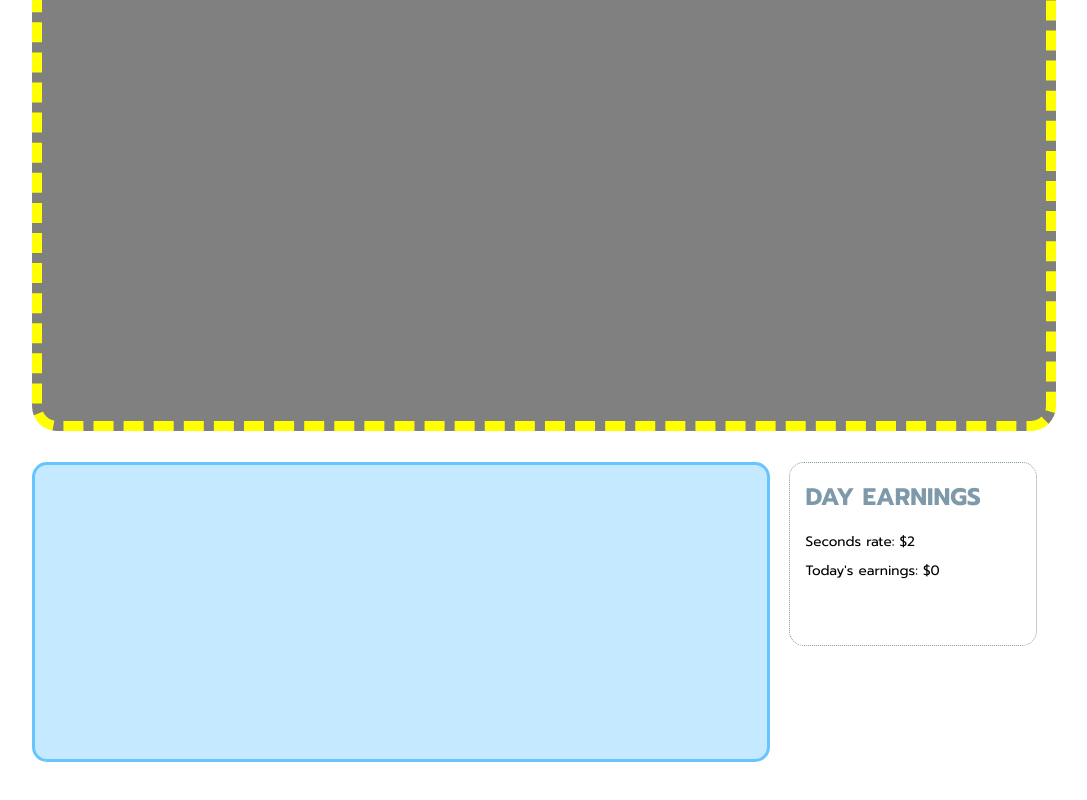
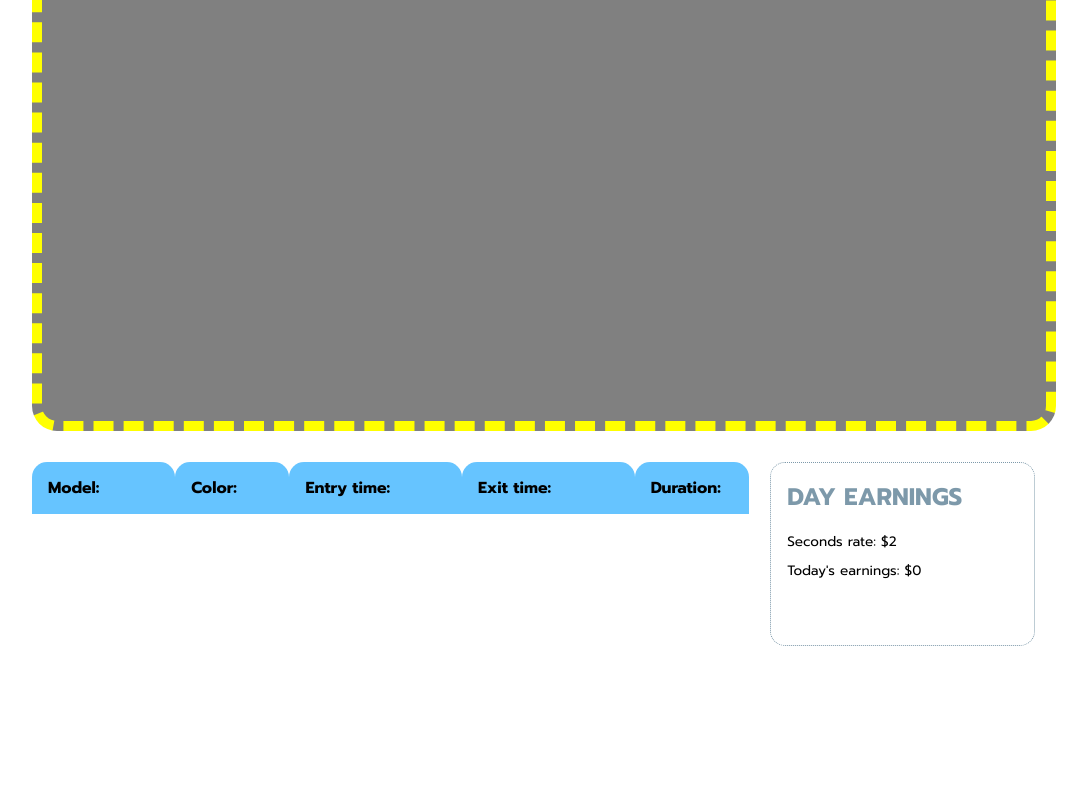
Before and after one commit to tohikim/parking-lot-tracker, a React (Create React App) app: page / in a window 1280 px wide. Shown: the part 574-1374 px from the top of the page, without its empty margins (96-1183 px from the left). After the commit the page ends 1348 px from the top, so only its background shows below. Built offline with nearby package versions, Linux system fonts and the light colour scheme.

Commit message:
Cleaned up the entries css

```diff
--- a/src/components/Car.js
+++ b/src/components/Car.js
@@ -1,5 +1,6 @@
 import './Car.css';
 import { differenceInSeconds } from "date-fns";
+import { format } from "date-fns";
 
 function Car(props) {
     const handleClick = () => {
@@ -41,7 +42,7 @@ function Car(props) {
             </div>
             <div className="car-content">
                 <p>Entry time:{' '}</p>
-                <p>{props.entryTime.toISOString()}</p>
+                <p>{format(props.entryTime, 'yyyy-MM-dd HH:mm:ss')}</p>
             </div>
             <button className="button-two" onClick={handleClick}>EXIT</button>
         </div>
--- a/src/components/Earnings.css
+++ b/src/components/Earnings.css
@@ -3,7 +3,7 @@
     border: 1px dotted #7D99AA;
     border-radius: 15px;
     width: 75%;
-    height:50%;
+    min-height:150px;
     padding: 1rem;
     color: #7D99AA;
 }
--- a/src/components/Entry.css
+++ b/src/components/Entry.css
@@ -1,11 +1,45 @@
 .entry-container {
-    color:black;
-    display: flex;
-    gap: 2px;
+    color: black;
+    height:fit-content;
+}
+
+table {
+    border-radius: 15px;
+    border-collapse: collapse;
+    table-layout: fixed;
+    width:100%;
+}
+
+th:nth-child(1) { width: 20%; } /* Model */
+th:nth-child(2) { width: 15%; } /* Color */
+th:nth-child(3) { width: 25%; } /* Entry */
+th:nth-child(4) { width: 25%; } /* Exit */
+th:nth-child(5) { width: 15%; } /* Duration */
+
+th,
+td {
+    padding-left: 1rem;
+    padding-right:1rem;
+    max-height: 50px;
+}
+
+th {
+    font-weight: 700;
+    background-color: #66C4FF;
+    border-top-left-radius: 15px;
+    border-top-right-radius: 15px;
+    height:50px;
+}
+
+td {
+    background-color: #c5e9ff;
+    margin-top: 0;
+    margin-bottom:0;
+    padding: 0.4rem;
 }
 
 p {
-    margin:0;
-    padding-bottom:0.5rem;
-    font-size:0.85rem;
+    margin: 0;
+    padding-bottom: 0.5rem;
+    font-size: 0.85rem;
 }
--- a/src/components/Entry.js
+++ b/src/components/Entry.js
@@ -1,19 +1,15 @@
+import { format } from 'date-fns';
 import './Entry.css';
 
 function Entry(props) {
     return (
-        <div className="entry-container">
-            <p>Model:{' '}</p>
-            <p>{props.model}</p>
-            <p>Color:{' '}</p>
-            <p>{props.color}</p>
-            <p>Entry time:{' '}</p>
-            <p>{props.entryTime.toISOString()}</p>
-            <p>Exit time:{' '}</p>
-            <p>{props.exitTime.toISOString()}</p>
-            <p>Duration:{' '}</p>
-            <p>{props.duration}</p>
-        </div>
+        <tr className="entered-rows">
+            <td>{props.model}</td>
+            <td>{props.color}</td>
+            <td>{format(props.entryTime, 'yyyy-MM-dd HH:mm:ss')}</td>
+            <td>{format(props.exitTime, 'yyyy-MM-dd HH:mm:ss')}</td>
+            <td>{props.duration}</td>
+        </tr>
     )
 }
 
--- a/src/components/Footer.css
+++ b/src/components/Footer.css
@@ -1,5 +1,4 @@
 .output-container {
-    min-height: 300px;
     display: flex;
 
 }
@@ -7,11 +6,8 @@
 .entries-container {
     text-align: left;
     font-size: 1rem;
-    background-color: #c5e9ff;
-    border: 3px solid #66C4FF;
-    border-radius: 15px;
     width: 70%;
-    padding: 2rem;
+    height: fit-content;
 }
 
 .earnings-container {
--- a/src/components/Footer.js
+++ b/src/components/Footer.js
@@ -6,15 +6,22 @@ import Earnings from './Earnings.js';
 function Footer(props) {
     return (
         <div className="output-container">
-            <div className="entries-container">
+            <table className="entries-container">
+                <tr>
+                    <th>Model:{' '}</th>
+                    <th>Color:{' '}</th>
+                    <th>Entry time:{' '}</th>
+                    <th>Exit time:{' '}</th>
+                    <th>Duration:{' '}</th>
+                </tr>
                 {props.exitedCars.map((exitedCar) => {
                     return (
-                        <Entry model={exitedCar.model} color={exitedCar.color} entryTime={exitedCar.entryTime} exitTime={exitedCar.exitTime} duration={exitedCar.duration} />
+                            <Entry model={exitedCar.model} color={exitedCar.color} entryTime={exitedCar.entryTime} exitTime={exitedCar.exitTime} duration={exitedCar.duration} />
                     );
                 })}
-            </div>
+            </table>
             <div className="earnings-container">
-                <Earnings totalEarnings={props.totalEarnings}/>
+                <Earnings totalEarnings={props.totalEarnings} />
             </div>
         </div>
     )
```
